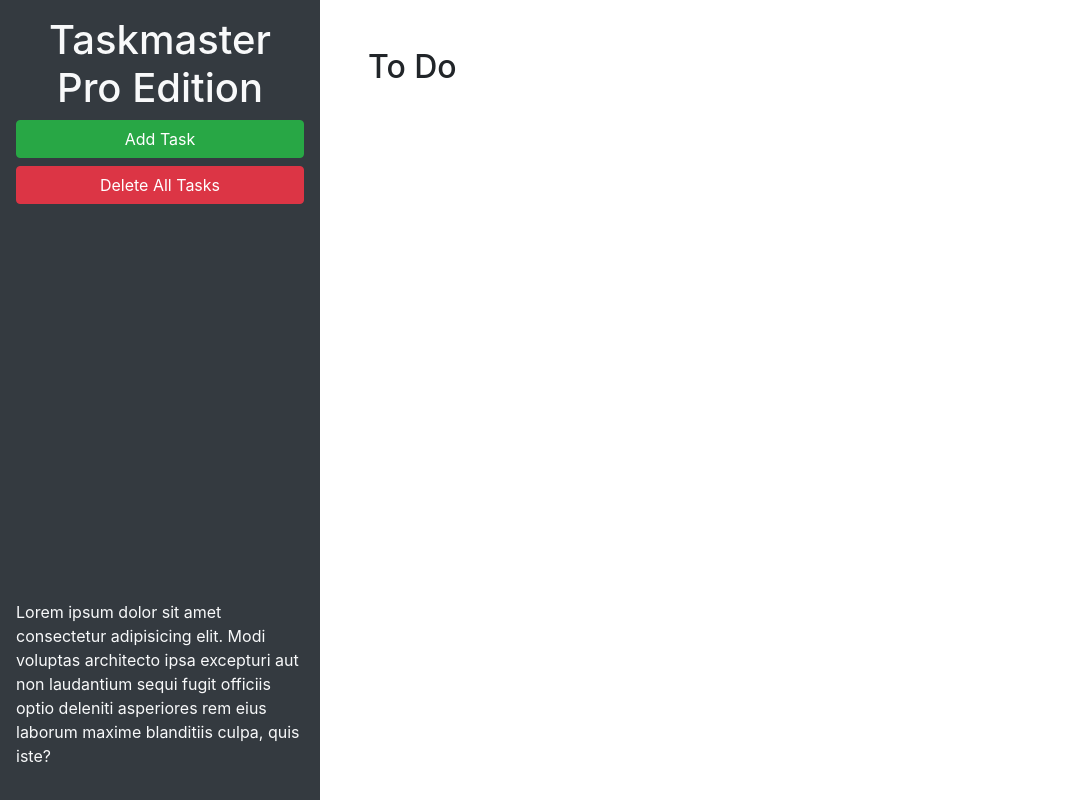
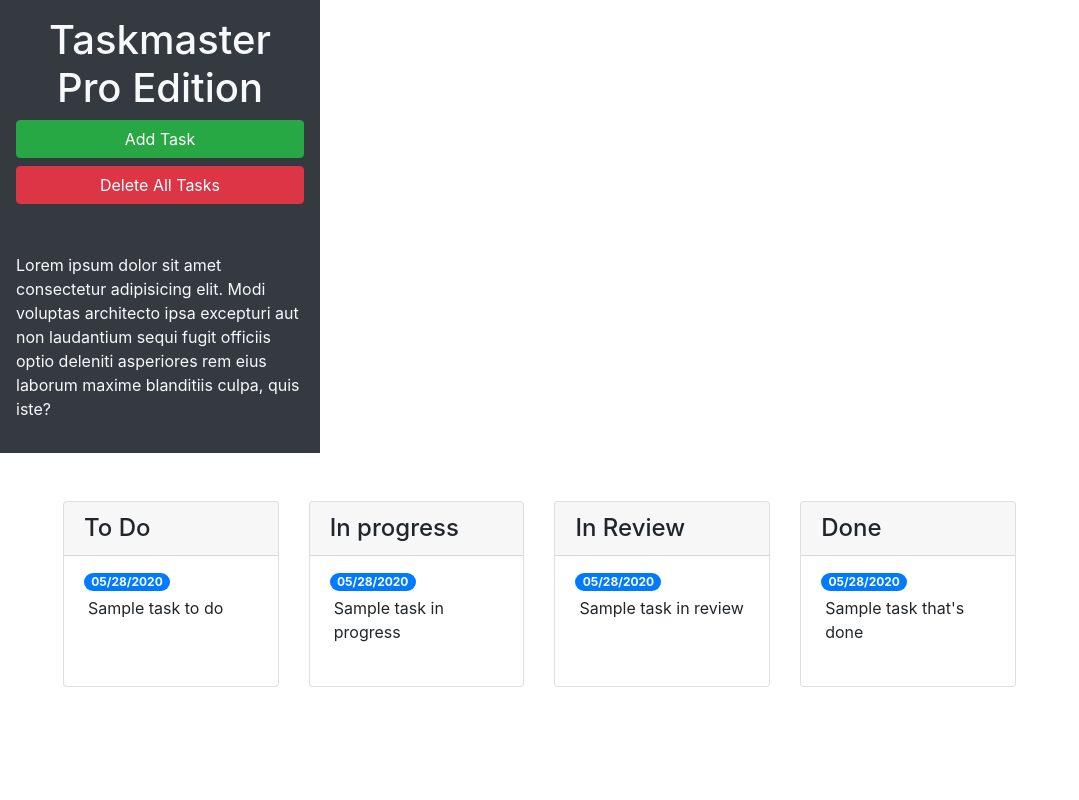
Before and after one commit to taylor124/taskmaster-pro, a plain HTML site: page index.html in a window 1280 px wide. Shown: the whole page, without its empty margins (0-1079 px from the left). Drawn offline with nearby package versions, Linux system fonts and the light colour scheme.

Commit message:
Refactor

```diff
--- a/index.html
+++ b/index.html
@@ -23,12 +23,67 @@
         laudantium sequi fugit officiis optio deleniti asperiores rem eius laborum maxime blanditiis culpa, quis iste?
       </p>
     </header>
-    <main class="col-12 col-lg-9">
-      <div class="m-5">
-        <h2>To Do</h2>
-        <ul id="list-toDo" class="list-group"> </ul>
+    <div class="m-5 row justify-content-around">
+      <!-- todo start -->
+      <div class="col-12 col-md-6 col-xl-3 mb-3">
+        <div class="card">
+          <h4 class="card-header">
+            To Do
+          </h4>
+          <ul id="list-toDo" class="list-group list-group-flush">
+            <li class="list-group-item">
+              <span class="badge badge-primary badge-pill">05/28/2020</span>
+              <p class="m-1">Sample task to do</p>
+            </li>
+          </ul>
         </div>
-    </main>
+      </div>
+      <!-- todo end -->
+      <!-- in progress start -->
+      <div class="col-12 col-md-6 col-xl-3 mb-3">
+        <div class="card">
+          <h4 class="card-header">
+            In progress
+          </h4>
+          <ul id="list-inProgress" class="list-group list-group-flush">
+            <li class="list-group-item">
+              <span class="badge badge-primary badge-pill">05/28/2020</span>
+              <p class="m-1">Sample task in progress</p>
+            </li>
+          </ul>
+        </div>
+      </div>
+      <!-- in progress end -->
+      <!-- in review start -->
+      <div class="col-12 col-md-6 col-xl-3 mb-3">
+        <div class="card">
+          <h4 class="card-header">
+            In Review
+          </h4>
+          <ul id="list-inReview" class="list-group list-group-flush">
+            <li class="list-group-item">
+              <span class="badge badge-primary badge-pill">05/28/2020</span>
+              <p class="m-1">Sample task in review</p>
+            </li>
+          </ul>
+        </div>
+      </div>
+      <!-- in review end -->
+      <!-- done start -->
+      <div class="col-12 col-md-6 col-xl-3 mb-3">
+        <div class="card">
+          <h4 class="card-header">
+            Done
+          </h4>
+          <ul id="list-done" class="list-group list-group-flush">
+            <li class="list-group-item">
+              <span class="badge badge-primary badge-pill">05/28/2020</span>
+              <p class="m-1">Sample task that's done</p>
+            </li>
+          </ul>
+        </div>
+      </div>
+      <!-- done end -->
     </div>
 
     <!-- Modal -->
@@ -46,13 +101,12 @@
             <form>
               <div class="form-group">
                 <label for="modalTaskDescription">Task description</label>
-              <textarea id="modalTaskDescription" rows="3"></textarea>
+                <textarea id="modalTaskDescription" rows="3" class="form-control"></textarea>
               </div>
               <div class="form-group">
                 <label for="modalDueDate">Due date</label>
-              <input type="text" id="modalDueDate" placeholder="mm/dd/yyyy" autocomplete="off" />
+                <input type="text" class="form-control" id="modalDueDate" placeholder="mm/dd/yyyy" autocomplete="off" />
               </div>
-          </form>
           </div>
           <div class="modal-footer">
             <button type="button" class="btn btn-secondary" data-dismiss="modal">Close</button>
```
Lines whose indentation alone changed are shown as unchanged.
